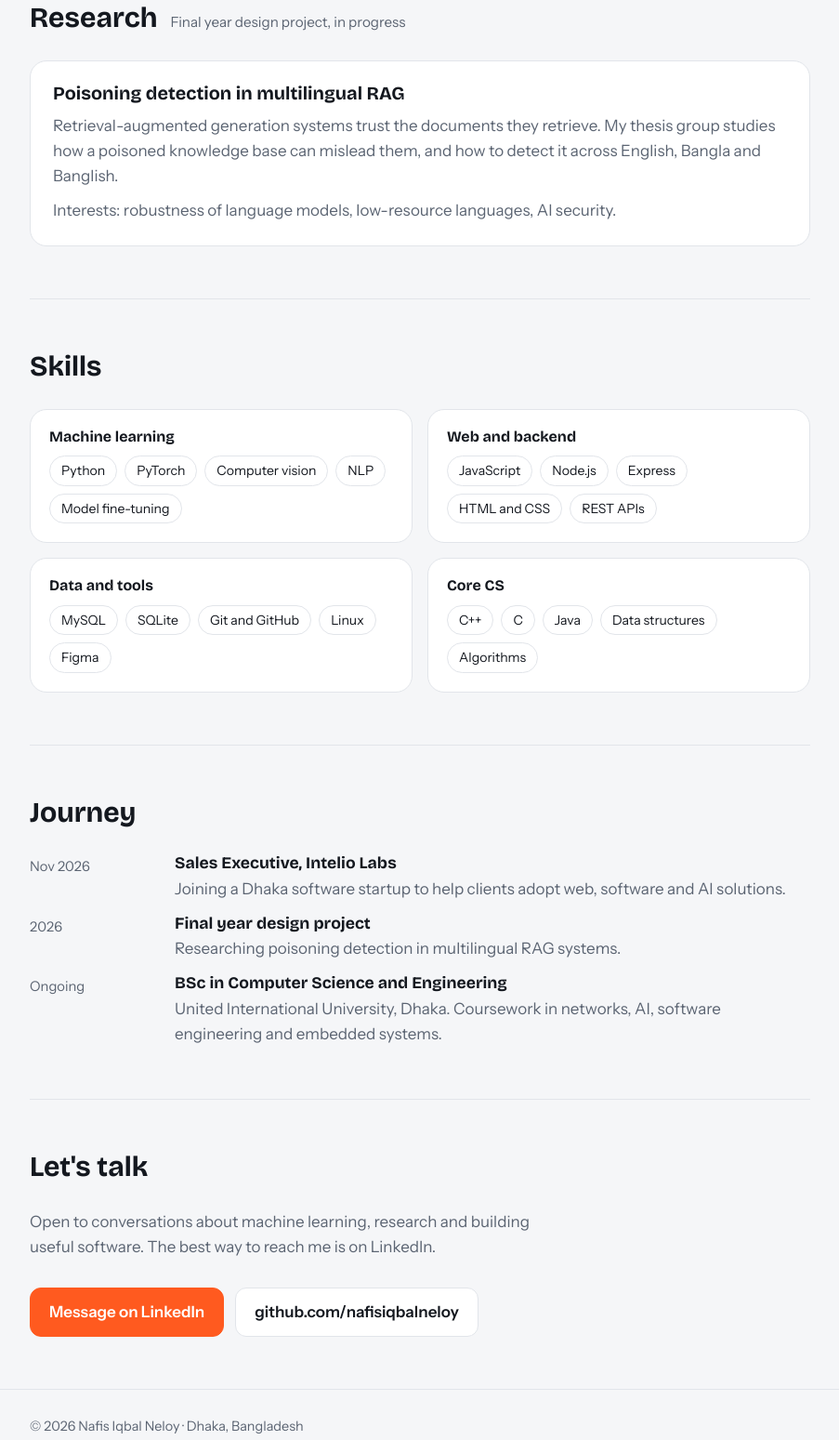
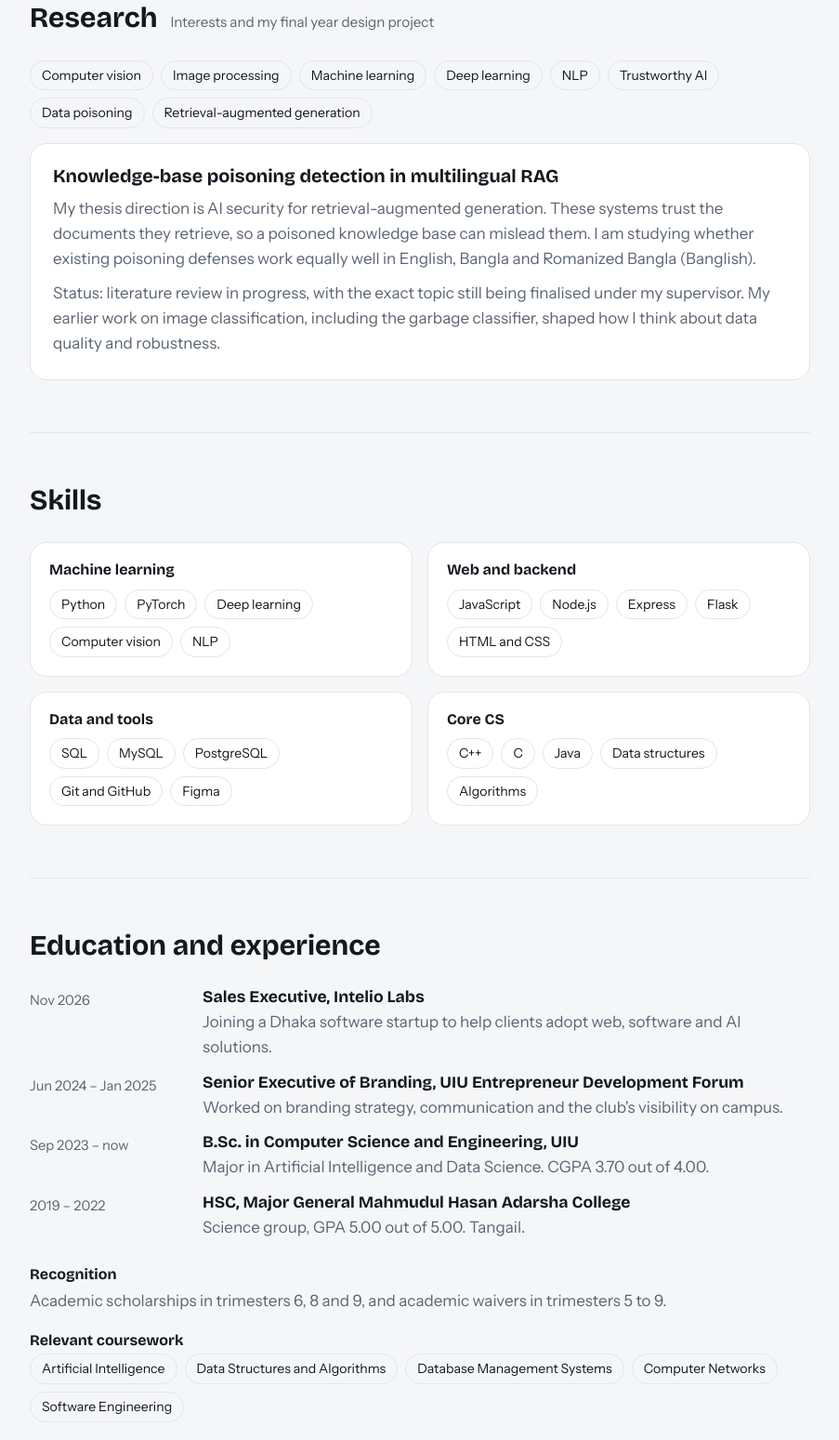
Before and after one commit to nafisiqbalneloy/nafisiqbalneloy.github.io, a plain HTML site: page index.html in a window 1280 px wide. Shown: the part 1612-3161 px from the top of the page at 93% size, without its empty margins (188-1091 px from the left). Drawn offline with nearby package versions, Linux system fonts and the light colour scheme.

Commit message:
Add education, experience, recognition and refined research section

```diff
--- a/index.html
+++ b/index.html
@@ -66,6 +66,10 @@ section { padding: 56px 0; border-top: 1px solid var(--line); }
 .stat { font-weight: 700; color: var(--ink); }
 
 .thesis { background: var(--surface); border: 1px solid var(--line); border-radius: 18px; padding: 24px; }
+.interests { margin-bottom: 16px; }
+.honors { margin-top: 28px; }
+.honors h3 { font-size: 1rem; margin: 0 0 6px; }
+.honors p { margin: 0 0 20px; color: var(--muted); }
 .thesis h3 { margin-bottom: 10px; }
 .thesis p { margin: 0 0 10px; color: var(--muted); }
 .thesis p:last-child { margin: 0; }
@@ -78,7 +82,7 @@ section { padding: 56px 0; border-top: 1px solid var(--line); }
 .chips span { font-size: .88rem; padding: 4px 12px; border-radius: 99px; border: 1px solid var(--line); }
 
 .timeline { display: grid; gap: 14px; }
-.row { display: grid; grid-template-columns: 140px 1fr; gap: 16px; }
+.row { display: grid; grid-template-columns: 170px 1fr; gap: 16px; }
 .row time { color: var(--muted); font-size: .92rem; padding-top: 2px; }
 .row h3 { font-size: 1.1rem; }
 .row p { margin: 4px 0 0; color: var(--muted); }
@@ -172,30 +176,40 @@ a:focus-visible, button:focus-visible { outline: 3px solid var(--accent); outlin
     </section>
 
     <section id="research">
-      <div class="sec-head"><h2>Research</h2><span>Final year design project, in progress</span></div>
+      <div class="sec-head"><h2>Research</h2><span>Interests and my final year design project</span></div>
+      <div class="chips interests">
+        <span>Computer vision</span><span>Image processing</span><span>Machine learning</span><span>Deep learning</span><span>NLP</span><span>Trustworthy AI</span><span>Data poisoning</span><span>Retrieval-augmented generation</span>
+      </div>
       <div class="thesis">
-        <h3>Poisoning detection in multilingual RAG</h3>
-        <p>Retrieval-augmented generation systems trust the documents they retrieve. My thesis group studies how a poisoned knowledge base can mislead them, and how to detect it across English, Bangla and Banglish.</p>
-        <p>Interests: robustness of language models, low-resource languages, AI security.</p>
+        <h3>Knowledge-base poisoning detection in multilingual RAG</h3>
+        <p>My thesis direction is AI security for retrieval-augmented generation. These systems trust the documents they retrieve, so a poisoned knowledge base can mislead them. I am studying whether existing poisoning defenses work equally well in English, Bangla and Romanized Bangla (Banglish).</p>
+        <p>Status: literature review in progress, with the exact topic still being finalised under my supervisor. My earlier work on image classification, including the garbage classifier, shaped how I think about data quality and robustness.</p>
       </div>
     </section>
 
     <section id="skills">
       <div class="sec-head"><h2>Skills</h2></div>
       <div class="skills">
-        <div class="skill-card"><h3>Machine learning</h3><div class="chips"><span>Python</span><span>PyTorch</span><span>Computer vision</span><span>NLP</span><span>Model fine-tuning</span></div></div>
-        <div class="skill-card"><h3>Web and backend</h3><div class="chips"><span>JavaScript</span><span>Node.js</span><span>Express</span><span>HTML and CSS</span><span>REST APIs</span></div></div>
-        <div class="skill-card"><h3>Data and tools</h3><div class="chips"><span>MySQL</span><span>SQLite</span><span>Git and GitHub</span><span>Linux</span><span>Figma</span></div></div>
+        <div class="skill-card"><h3>Machine learning</h3><div class="chips"><span>Python</span><span>PyTorch</span><span>Deep learning</span><span>Computer vision</span><span>NLP</span></div></div>
+        <div class="skill-card"><h3>Web and backend</h3><div class="chips"><span>JavaScript</span><span>Node.js</span><span>Express</span><span>Flask</span><span>HTML and CSS</span></div></div>
+        <div class="skill-card"><h3>Data and tools</h3><div class="chips"><span>SQL</span><span>MySQL</span><span>PostgreSQL</span><span>Git and GitHub</span><span>Figma</span></div></div>
         <div class="skill-card"><h3>Core CS</h3><div class="chips"><span>C++</span><span>C</span><span>Java</span><span>Data structures</span><span>Algorithms</span></div></div>
       </div>
     </section>
 
     <section id="journey">
-      <div class="sec-head"><h2>Journey</h2></div>
+      <div class="sec-head"><h2>Education and experience</h2></div>
       <div class="timeline">
         <div class="row"><time>Nov 2026</time><div><h3>Sales Executive, Intelio Labs</h3><p>Joining a Dhaka software startup to help clients adopt web, software and AI solutions.</p></div></div>
-        <div class="row"><time>2026</time><div><h3>Final year design project</h3><p>Researching poisoning detection in multilingual RAG systems.</p></div></div>
-        <div class="row"><time>Ongoing</time><div><h3>BSc in Computer Science and Engineering</h3><p>United International University, Dhaka. Coursework in networks, AI, software engineering and embedded systems.</p></div></div>
+        <div class="row"><time>Jun 2024 – Jan 2025</time><div><h3>Senior Executive of Branding, UIU Entrepreneur Development Forum</h3><p>Worked on branding strategy, communication and the club's visibility on campus.</p></div></div>
+        <div class="row"><time>Sep 2023 – now</time><div><h3>B.Sc. in Computer Science and Engineering, UIU</h3><p>Major in Artificial Intelligence and Data Science. CGPA 3.70 out of 4.00.</p></div></div>
+        <div class="row"><time>2019 – 2022</time><div><h3>HSC, Major General Mahmudul Hasan Adarsha College</h3><p>Science group, GPA 5.00 out of 5.00. Tangail.</p></div></div>
+      </div>
+      <div class="honors">
+        <h3>Recognition</h3>
+        <p>Academic scholarships in trimesters 6, 8 and 9, and academic waivers in trimesters 5 to 9.</p>
+        <h3>Relevant coursework</h3>
+        <div class="chips"><span>Artificial Intelligence</span><span>Data Structures and Algorithms</span><span>Database Management Systems</span><span>Computer Networks</span><span>Software Engineering</span></div>
       </div>
     </section>
 
```
